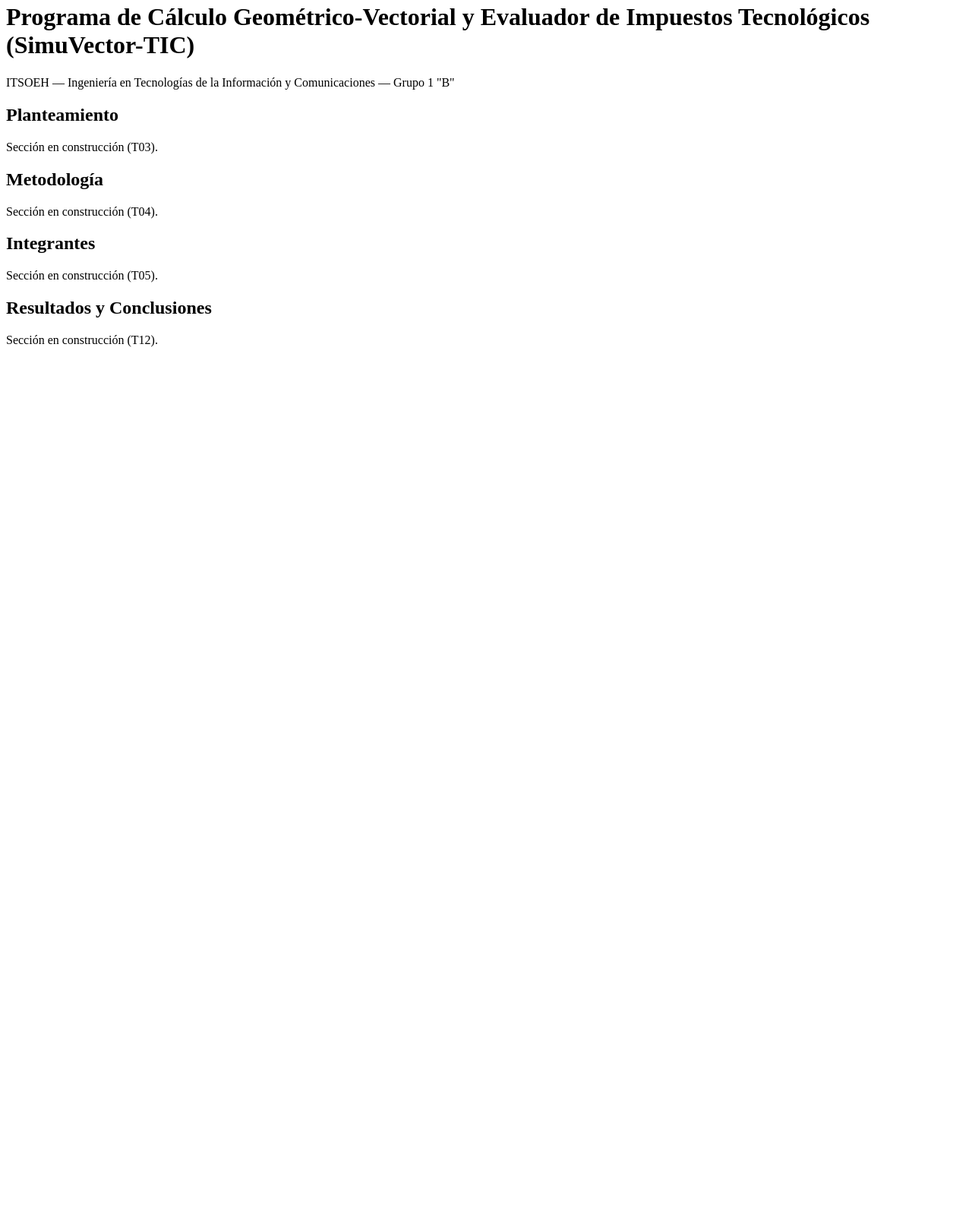
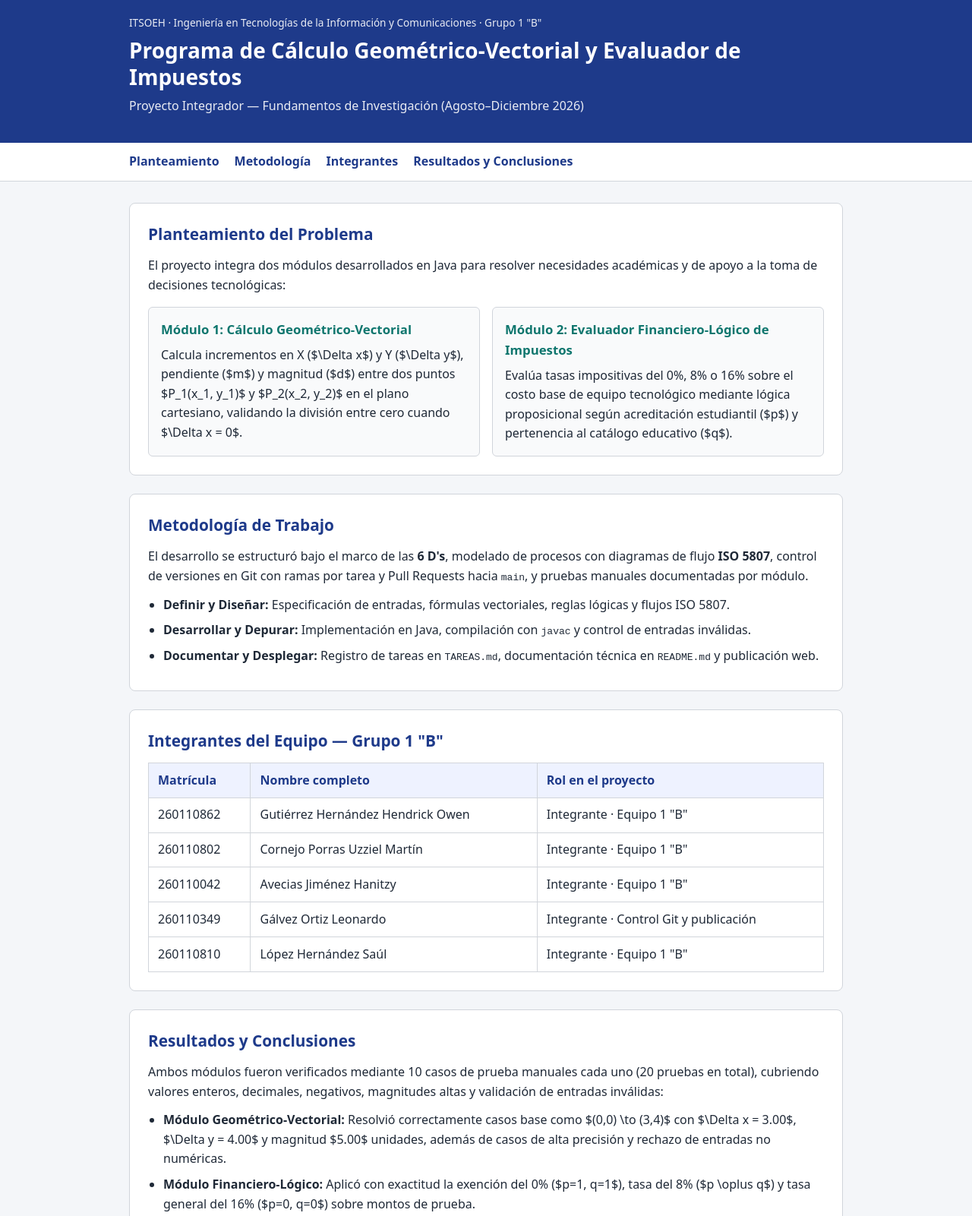
Before and after one commit to 260110349-glitch/prueba-1b-, a plain HTML site: page index.html in a window 1280 px wide. Shown: the part 17-1618 px from the top of the page at 76% size. Before the commit the page ends 800 px from the top, so only its background shows below. Drawn offline with Linux system fonts and the light colour scheme.

Commit message:
T03-T05,T12-T13: completa index.html y estilos.css del integrador

```diff
--- a/css/estilos.css
+++ b/css/estilos.css
@@ -0,0 +1,149 @@
+:root {
+--fondo: #f4f6f9;
+--superficie: #ffffff;
+--texto: #1f2937;
+--texto-suave: #4b5563;
+--primario: #1e3a8a;
+--acento: #0f766e;
+--borde: #d1d5db;
+}
+
+* {
+box-sizing: border-box;
+margin: 0;
+padding: 0;
+}
+
+body {
+font-family: system-ui, -apple-system, "Segoe UI", Roboto, sans-serif;
+background-color: var(--fondo);
+color: var(--texto);
+line-height: 1.6;
+}
+
+.contenedor {
+max-width: 980px;
+margin: 0 auto;
+padding: 0 1.25rem;
+}
+
+.encabezado {
+background-color: var(--primario);
+color: #ffffff;
+padding: 2.25rem 0;
+}
+
+.etiqueta {
+font-size: 0.85rem;
+opacity: 0.9;
+margin-bottom: 0.5rem;
+}
+
+.encabezado h1 {
+font-size: 1.75rem;
+line-height: 1.25;
+margin-bottom: 0.5rem;
+}
+
+.subtitulo {
+opacity: 0.9;
+}
+
+.navegacion {
+background-color: var(--superficie);
+border-bottom: 1px solid var(--borde);
+padding: 0.75rem 0;
+}
+
+.navegacion .contenedor {
+display: flex;
+flex-wrap: wrap;
+gap: 1.25rem;
+}
+
+.navegacion a {
+color: var(--primario);
+text-decoration: none;
+font-weight: 600;
+}
+
+.navegacion a:hover {
+color: var(--acento);
+text-decoration: underline;
+}
+
+main.contenedor {
+padding-top: 1.75rem;
+padding-bottom: 2.5rem;
+}
+
+.tarjeta {
+background-color: var(--superficie);
+border: 1px solid var(--borde);
+border-radius: 8px;
+padding: 1.5rem;
+margin-bottom: 1.5rem;
+}
+
+.tarjeta h2 {
+color: var(--primario);
+font-size: 1.3rem;
+margin-bottom: 0.75rem;
+}
+
+.grid-dos {
+display: grid;
+grid-template-columns: repeat(auto-fit, minmax(260px, 1fr));
+gap: 1rem;
+margin-top: 1rem;
+}
+
+.subtarjeta {
+border: 1px solid var(--borde);
+border-radius: 6px;
+padding: 1rem;
+background-color: #f9fafb;
+}
+
+.subtarjeta h3 {
+font-size: 1.05rem;
+color: var(--acento);
+margin-bottom: 0.4rem;
+}
+
+.lista-pasos {
+margin-top: 0.75rem;
+padding-left: 1.25rem;
+}
+
+.lista-pasos li {
+margin-bottom: 0.5rem;
+}
+
+.tabla-wrap {
+overflow-x: auto;
+margin-top: 0.75rem;
+}
+
+table {
+width: 100%;
+border-collapse: collapse;
+}
+
+th, td {
+border: 1px solid var(--borde);
+padding: 0.6rem 0.75rem;
+text-align: left;
+}
+
+th {
+background-color: #eef2ff;
+color: var(--primario);
+}
+
+.pie {
+background-color: #111827;
+color: #e5e7eb;
+padding: 1.25rem 0;
+font-size: 0.9rem;
+}
--- a/index.html
+++ b/index.html
@@ -3,31 +3,110 @@
 <head>
 <meta charset="UTF-8">
 <meta name="viewport" content="width=device-width, initial-scale=1.0">
-  <title>SimuVector-TIC — Proyecto Integrador ITSOEH (Grupo 1 "B")</title>
+<title>Programa de Cálculo Geométrico-Vectorial y Evaluador de Impuestos — ITSOEH 1° "B"</title>
 <link rel="stylesheet" href="css/estilos.css">
 </head>
 <body>
-  <header>
-    <h1>Programa de Cálculo Geométrico-Vectorial y Evaluador de Impuestos Tecnológicos (SimuVector-TIC)</h1>
-    <p>ITSOEH — Ingeniería en Tecnologías de la Información y Comunicaciones — Grupo 1 "B"</p>
+<header class="encabezado">
+<div class="contenedor">
+  <p class="etiqueta">ITSOEH · Ingeniería en Tecnologías de la Información y Comunicaciones · Grupo 1 "B"</p>
+  <h1>Programa de Cálculo Geométrico-Vectorial y Evaluador de Impuestos</h1>
+  <p class="subtitulo">Proyecto Integrador — Fundamentos de Investigación (Agosto–Diciembre 2026)</p>
+</div>
 </header>
-  <main>
-    <section id="planteamiento">
-      <h2>Planteamiento</h2>
-      <p>Sección en construcción (T03).</p>
+
+<nav class="navegacion">
+<div class="contenedor">
+  <a href="#planteamiento">Planteamiento</a>
+  <a href="#metodologia">Metodología</a>
+  <a href="#integrantes">Integrantes</a>
+  <a href="#resultados">Resultados y Conclusiones</a>
+</div>
+</nav>
+
+<main class="contenedor">
+<section id="planteamiento" class="tarjeta">
+  <h2>Planteamiento del Problema</h2>
+  <p>El proyecto integra dos módulos desarrollados en Java para resolver necesidades académicas y de apoyo a la toma de decisiones tecnológicas:</p>
+  <div class="grid-dos">
+    <article class="subtarjeta">
+      <h3>Módulo 1: Cálculo Geométrico-Vectorial</h3>
+      <p>Calcula incrementos en X ($\Delta x$) y Y ($\Delta y$), pendiente ($m$) y magnitud ($d$) entre dos puntos $P_1(x_1, y_1)$ y $P_2(x_2, y_2)$ en el plano cartesiano, validando la división entre cero cuando $\Delta x = 0$.</p>
+    </article>
+    <article class="subtarjeta">
+      <h3>Módulo 2: Evaluador Financiero-Lógico de Impuestos</h3>
+      <p>Evalúa tasas impositivas del 0%, 8% o 16% sobre el costo base de equipo tecnológico mediante lógica proposicional según acreditación estudiantil ($p$) y pertenencia al catálogo educativo ($q$).</p>
+    </article>
+  </div>
 </section>
-    <section id="metodologia">
-      <h2>Metodología</h2>
-      <p>Sección en construcción (T04).</p>
+
+<section id="metodologia" class="tarjeta">
+  <h2>Metodología de Trabajo</h2>
+  <p>El desarrollo se estructuró bajo el marco de las <strong>6 D's</strong>, modelado de procesos con diagramas de flujo <strong>ISO 5807</strong>, control de versiones en Git con ramas por tarea y Pull Requests hacia <code>main</code>, y pruebas manuales documentadas por módulo.</p>
+  <ul class="lista-pasos">
+    <li><strong>Definir y Diseñar:</strong> Especificación de entradas, fórmulas vectoriales, reglas lógicas y flujos ISO 5807.</li>
+    <li><strong>Desarrollar y Depurar:</strong> Implementación en Java, compilación con <code>javac</code> y control de entradas inválidas.</li>
+    <li><strong>Documentar y Desplegar:</strong> Registro de tareas en <code>TAREAS.md</code>, documentación técnica en <code>README.md</code> y publicación web.</li>
+  </ul>
 </section>
-    <section id="integrantes">
-      <h2>Integrantes</h2>
-      <p>Sección en construcción (T05).</p>
+
+<section id="integrantes" class="tarjeta">
+  <h2>Integrantes del Equipo — Grupo 1 "B"</h2>
+  <div class="tabla-wrap">
+    <table>
+      <thead>
+        <tr>
+          <th>Matrícula</th>
+          <th>Nombre completo</th>
+          <th>Rol en el proyecto</th>
+        </tr>
+      </thead>
+      <tbody>
+        <tr>
+          <td>260110862</td>
+          <td>Gutiérrez Hernández Hendrick Owen</td>
+          <td>Integrante · Equipo 1 "B"</td>
+        </tr>
+        <tr>
+          <td>260110802</td>
+          <td>Cornejo Porras Uzziel Martín</td>
+          <td>Integrante · Equipo 1 "B"</td>
+        </tr>
+        <tr>
+          <td>260110042</td>
+          <td>Avecias Jiménez Hanitzy</td>
+          <td>Integrante · Equipo 1 "B"</td>
+        </tr>
+        <tr>
+          <td>260110349</td>
+          <td>Gálvez Ortiz Leonardo</td>
+          <td>Integrante · Control Git y publicación</td>
+        </tr>
+        <tr>
+          <td>260110810</td>
+          <td>López Hernández Saúl</td>
+          <td>Integrante · Equipo 1 "B"</td>
+        </tr>
+      </tbody>
+    </table>
+  </div>
 </section>
-    <section id="resultados">
+
+<section id="resultados" class="tarjeta">
   <h2>Resultados y Conclusiones</h2>
-      <p>Sección en construcción (T12).</p>
+  <p>Ambos módulos fueron verificados mediante 10 casos de prueba manuales cada uno (20 pruebas en total), cubriendo valores enteros, decimales, negativos, magnitudes altas y validación de entradas inválidas:</p>
+  <ul class="lista-pasos">
+    <li><strong>Módulo Geométrico-Vectorial:</strong> Resolvió correctamente casos base como $(0,0) \to (3,4)$ con $\Delta x = 3.00$, $\Delta y = 4.00$ y magnitud $5.00$ unidades, además de casos de alta precisión y rechazo de entradas no numéricas.</li>
+    <li><strong>Módulo Financiero-Lógico:</strong> Aplicó con exactitud la exención del 0% ($p=1, q=1$), tasa del 8% ($p \oplus q$) y tasa general del 16% ($p=0, q=0$) sobre montos de prueba.</li>
+    <li><strong>Conclusión:</strong> Separar el código Java, los casos de prueba, la documentación técnica y el seguimiento por ramas facilitó la trazabilidad y redujo errores de integración.</li>
+  </ul>
 </section>
 </main>
+
+<footer class="pie">
+<div class="contenedor">
+  <p>ITSOEH · Fundamentos de Investigación · Docente: Pedro Jhoan Salazar Pérez</p>
+</div>
+</footer>
 </body>
 </html>
```
Lines whose indentation alone changed are shown as unchanged.
